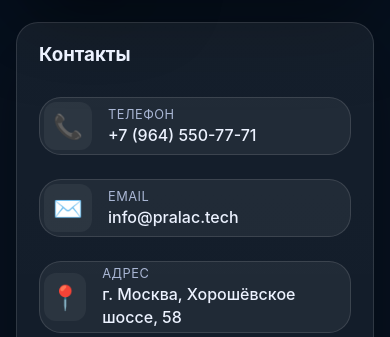
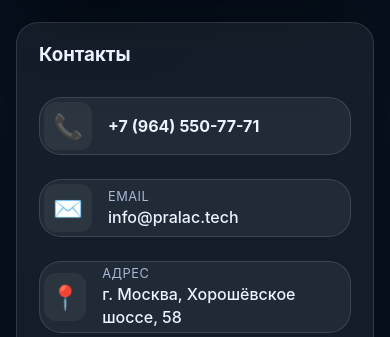
Before and after one commit to Pragmatist1618/automation_cabinets_site, a Django app: page /contacts/ in a window 390 px wide. Shown: the part 1066-1403 px from the top of the page. Run offline with Django 5.2, Linux system fonts and the light colour scheme.

```diff
--- a/static/css/site.css
+++ b/static/css/site.css
@@ -465,3 +465,11 @@ figure.card {
     border-bottom-color: var(--text);
     background: rgba(125, 211, 252, 0.1); /* Легкая подсветка */
 }
+
+.phone-number {
+    display: flex;
+    gap: 4px;
+    font-size: 1rem;
+    font-weight: bold;
+}
+/* Можно добавить псевдоэлементы для дефисов, если хочешь усложнить */
--- a/templates/core/contacts.html
+++ b/templates/core/contacts.html
@@ -57,8 +57,11 @@
         <div class="contact-item">
             <div class="icon-box">📞</div>
             <div class="info">
-                <span class="label">Телефон</span>
-                <a href="tel:+79645507771" class="value">+7 (964) 550-77-71</a>
+                <div class="phone-number">
+                    <span>+7</span>
+                    <span class="code">(964)</span>
+                    <span class="num">550-77-71</span>
+                </div>
             </div>
         </div>
 
```
